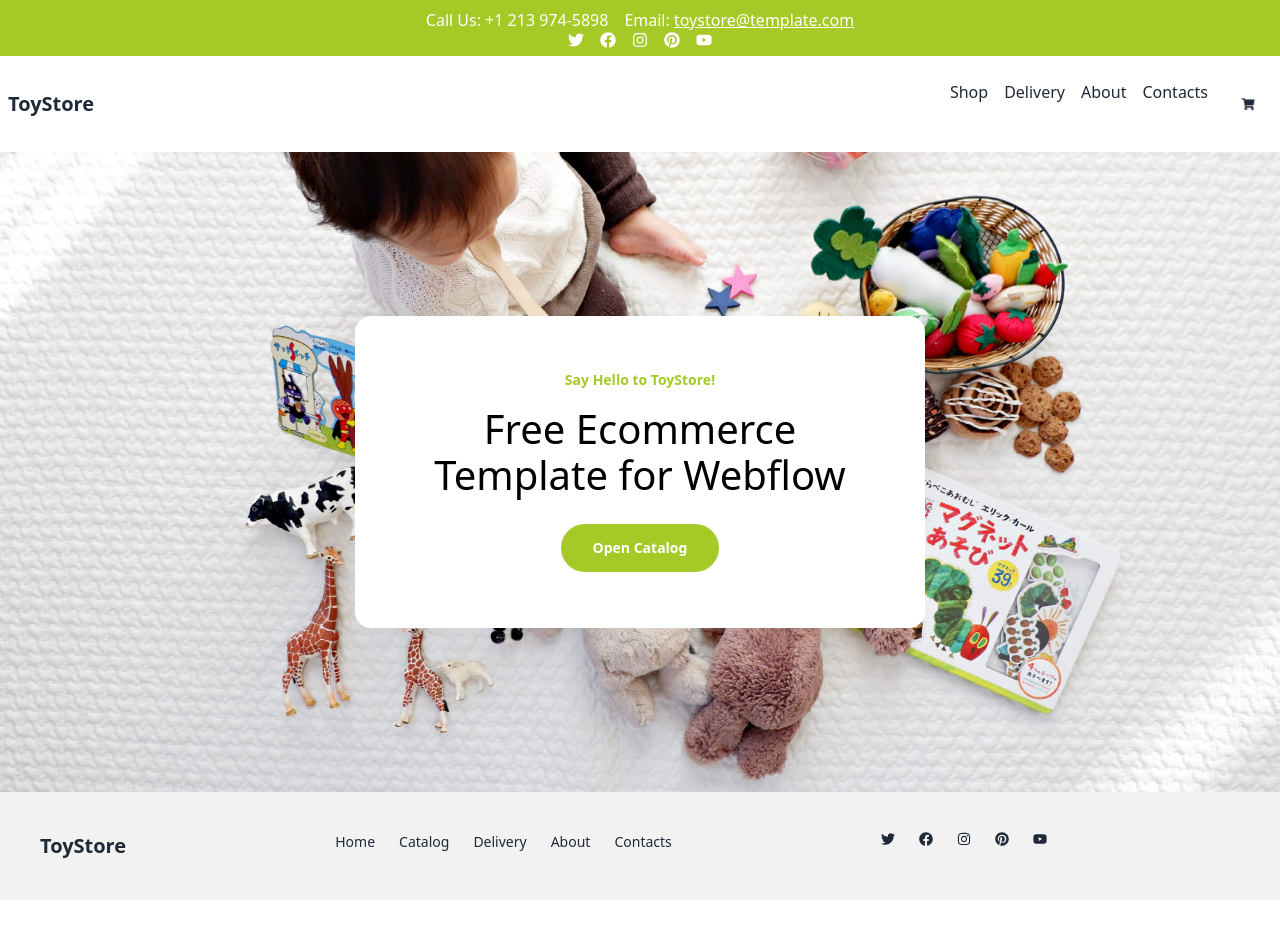
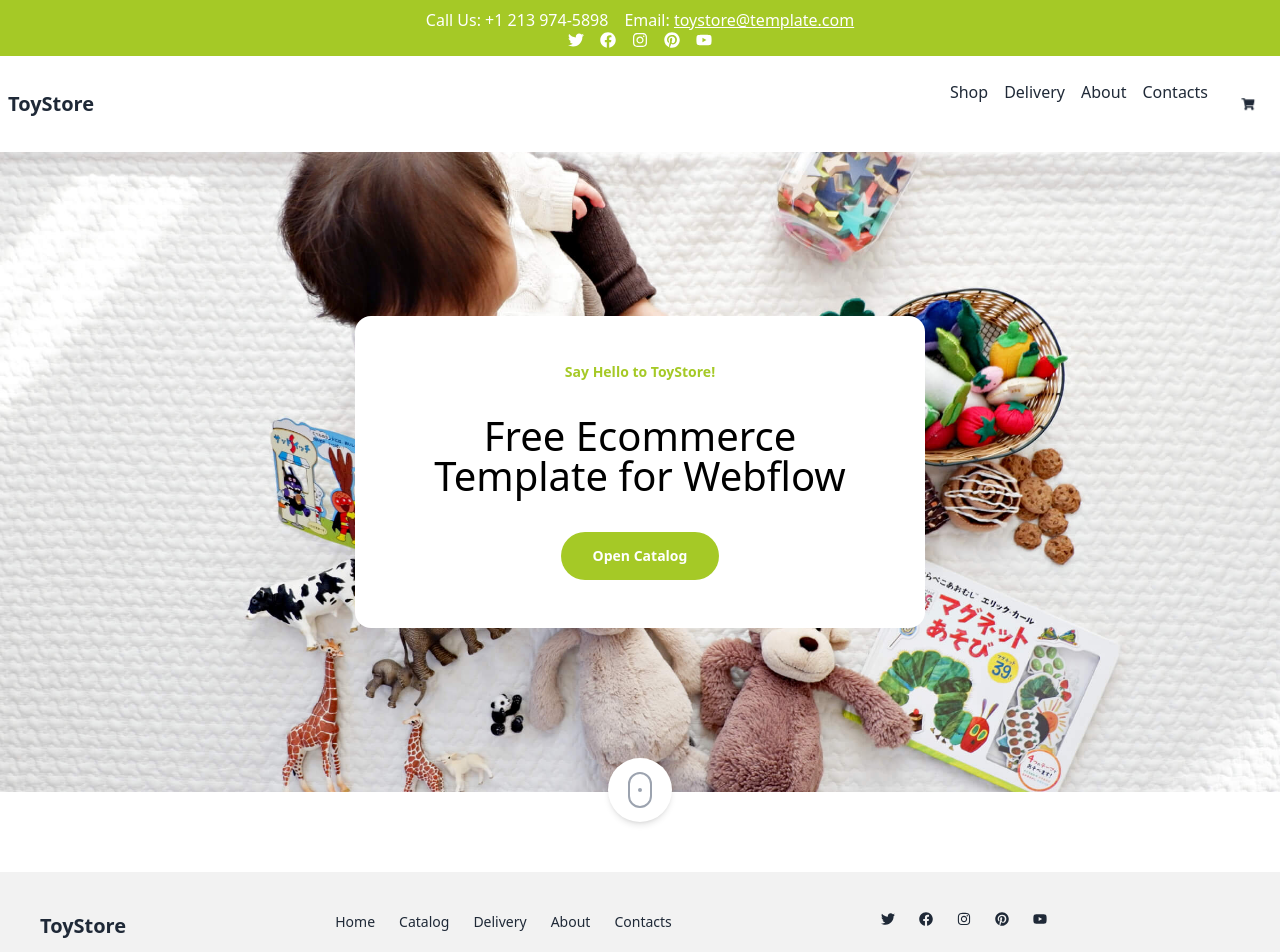
Before and after one commit to ToyTreasures/toy-treasures-frontend, a React (Vite) app: page / in a window 1280 px wide. Shown: the top 952 px of the page. Before the commit the page ends 900 px from the top, so only its background shows below. Built offline with nearby package versions, Linux system fonts and the light colour scheme.

Commit message:
style(heroSection) : update styling for HeroSection component , add responsive it

```diff
--- a/src/Layouts/HomeLayouts/HomeComponents/HeroSection.jsx
+++ b/src/Layouts/HomeLayouts/HomeComponents/HeroSection.jsx
@@ -1,26 +1,50 @@
-import React from "react";
+import React, { useCallback } from "react";
 import CoverImg from "../../../assets/HomeComponent/5baddd4835e113c6299a48f5_li-tzuni-507346-unsplash.jpg";
 
-const HeroSection = () => {
+const HeroSection = ({ toysTypeSectionRef }) => {
+  const handleSmoothScroll = useCallback(
+    (e) => {
+      e.preventDefault();
+      toysTypeSectionRef.current?.scrollIntoView({ behavior: "smooth", block: "start" });
+    },
+    [toysTypeSectionRef]
+  );
+
   return (
-    <div
-      className="relative h-[80vh] bg-cover bg-no-repeat bg-[50%_94%] flex items-center justify-center "
+    <section
+      className="relative min-h-[80vh] bg-cover bg-no-repeat bg-center flex flex-col justify-center items-center py-10 px-4 sm:px-6 mb-20"
       style={{ backgroundImage: `url(${CoverImg})` }}
+      aria-label="Hero section"
     >
-      <div className="flex flex-col justify-center items-center w-full max-w-[570px] p-[56px_48px] rounded-2xl bg-white  text-center gap-4 ">
-        <p className=" text-sm text-[#a5c926] font-bold mb-5 leading-4">Say Hello to ToyStore!</p>
-        <p className="mb-5 font-varela-round text-[40px] leading-[10px] font-normal text-center text-black">
+      <div className="flex flex-col justify-center items-center w-full max-w-[570px] p-6 sm:p-8 md:p-12 rounded-2xl bg-white text-center gap-4">
+        <p className="text-sm text-[#a5c926] font-bold mb-3 sm:mb-5 leading-4">
+          Say Hello to ToyStore!
+        </p>
+        <h1 className="mb-3 sm:mb-5 font-varela-round text-2xl sm:text-3xl md:text-4xl lg:text-[40px] leading-tight sm:leading-[1.2] font-normal text-center text-black">
           Free Ecommerce
-        </p>
-        <p className="mb-7 font-varela-round text-[40px] leading-[10px] font-normal text-center text-black">
+          <br />
           Template for Webflow
-        </p>
-        <button className="bg-[#a5c926] text-white rounded-3xl h-12 p-2 w-4/12 text-sm leading-6 font-bold text-center hover:shadow-[0_8px_8px_-4px_rgba(165,201,38,0.5)] hover:scale-105 transition-transform">
+        </h1>
+        <button
+          className="bg-[#a5c926] text-white rounded-3xl h-12 p-2 w-full sm:w-8/12 md:w-6/12 lg:w-4/12 text-sm leading-6 font-bold text-center hover:shadow-[0_8px_8px_-4px_rgba(165,201,38,0.5)] hover:scale-105 transition-transform"
+          aria-label="Open Catalog"
+        >
           Open Catalog
         </button>
       </div>
-    </div>
+      <div className="absolute -bottom-[30px] left-0 right-0 flex justify-center">
+        <button
+          onClick={handleSmoothScroll}
+          className="hidden lg:flex w-16 h-16 bg-white rounded-full shadow-md items-center justify-center"
+          aria-label="Scroll to toy types"
+        >
+          <div className="w-6 h-9 border-2 border-gray-400 rounded-full relative flex items-center justify-center">
+            <div className="w-1 h-1 bg-gray-400 rounded-full animate-scroll-down" />
+          </div>
+        </button>
+      </div>
+    </section>
   );
 };
 
-export default HeroSection;
+export default React.memo(HeroSection);
```
